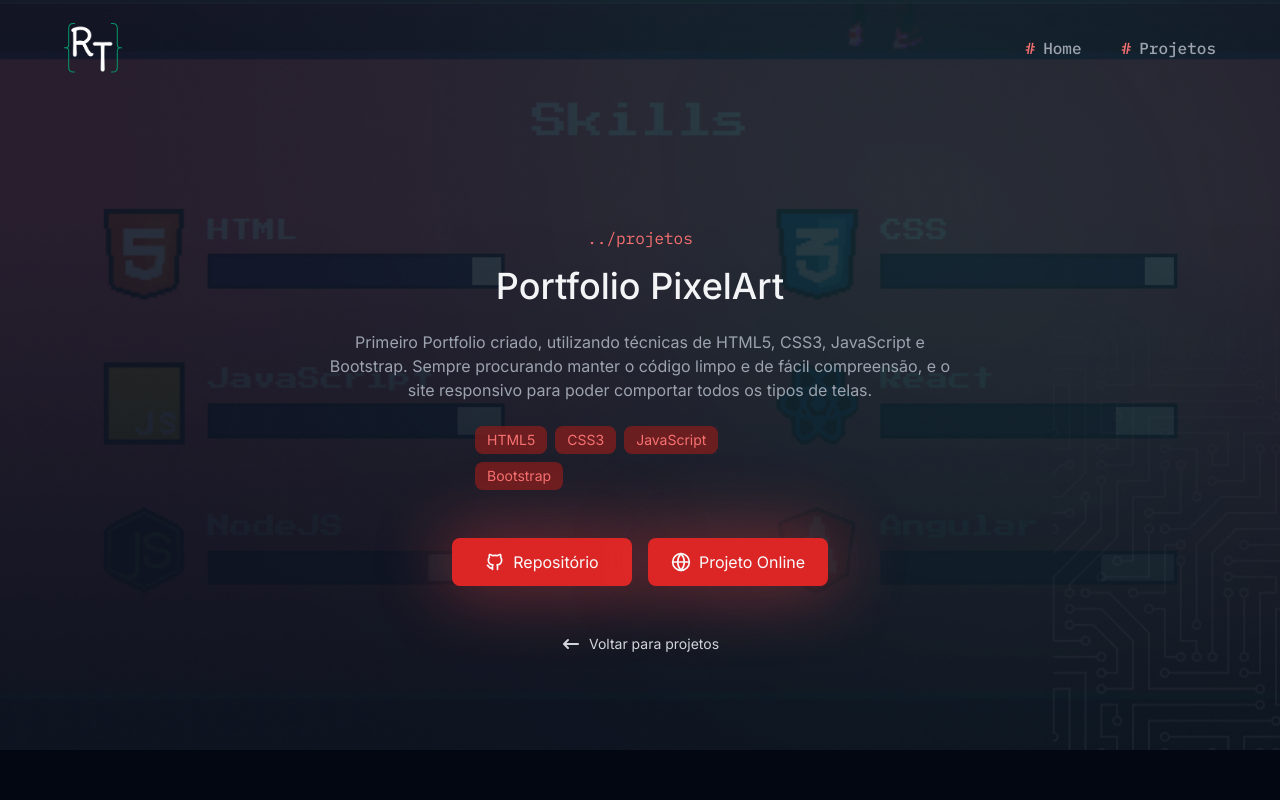
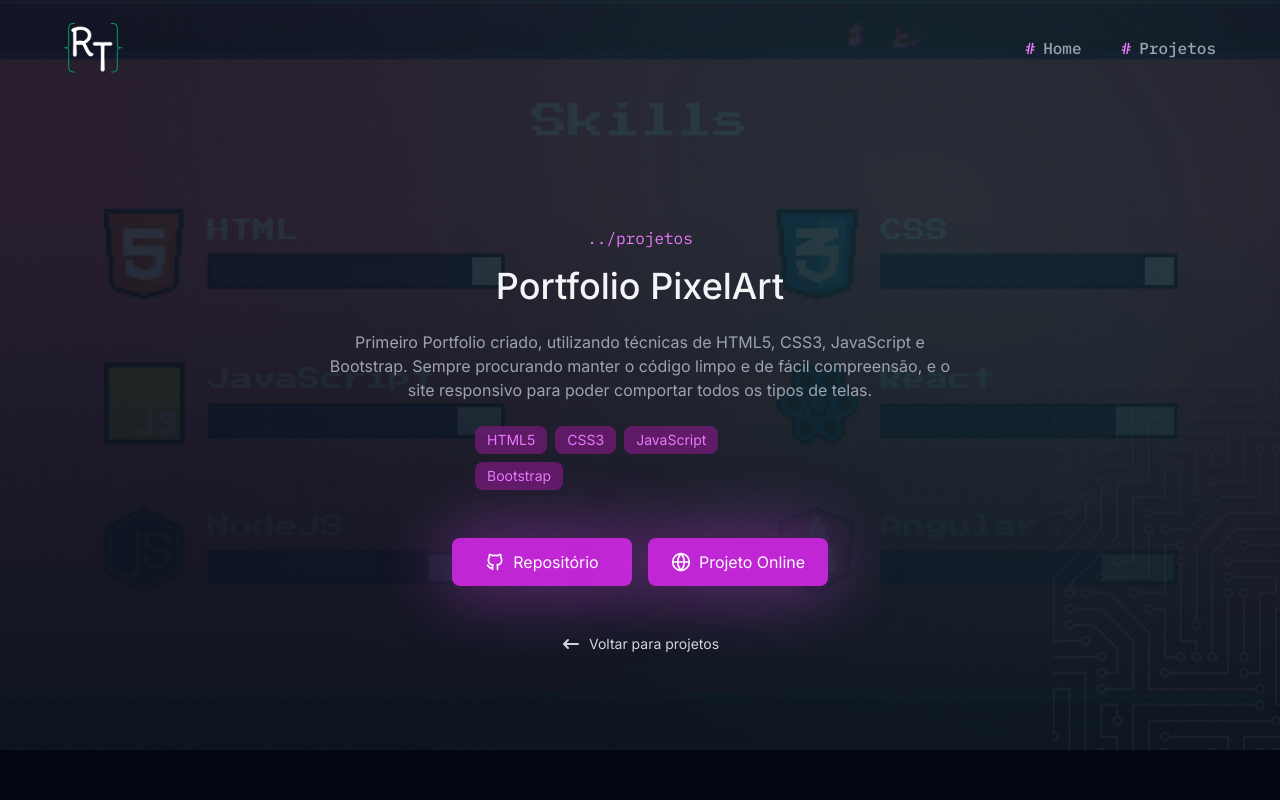
Before and after one commit to Renato-Torres-Dev/projectzero0, a Next.js app: page /projects/mouraar in a window 1280 px wide. Shown: the top 800 px of the page. Built offline with nearby package versions, Linux system fonts and the light colour scheme.

Commit message:
atualizando

```diff
--- a/app/components/button/index.tsx
+++ b/app/components/button/index.tsx
@@ -7,7 +7,7 @@ export const Button = ({ children, className, ...props}: ButtonProps) => {
 	return (
 		<button
 			className={cn(
-				"bg-red-600 py-3 px-4 rounded-lg text-gray-50 flex items-center justify-center gap-2 hover:bg-red-500 transition-all disabled:opacity-50",
+				"bg-fuchsia-600 py-3 px-4 rounded-lg text-gray-50 flex items-center justify-center gap-2 hover:bg-fuchsia-500 transition-all disabled:opacity-50",
 				className
 			)}
 			{...props}
--- a/app/components/contact-form/index.tsx
+++ b/app/components/contact-form/index.tsx
@@ -39,20 +39,20 @@ export const ContactForm = () => {
         >
           <input
             placeholder="Nome"
-            className="w-full h-14 bg-gray-800 rounded-lg placeholder:text-gray-400 text-gray-50 p-4 focus:outline-none focus:ring-2 ring-red-600"
+            className="w-full h-14 bg-gray-800 rounded-lg placeholder:text-gray-400 text-gray-50 p-4 focus:outline-none focus:ring-2 ring-fuchsia-600"
             {...register("name")}
           >
           </input>
           <input
             placeholder="E-mail"
             type="email"
-            className="w-full h-14 bg-gray-800 rounded-lg placeholder:text-gray-400 text-gray-50 p-4 focus:outline-none focus:ring-2 ring-red-600"
+            className="w-full h-14 bg-gray-800 rounded-lg placeholder:text-gray-400 text-gray-50 p-4 focus:outline-none focus:ring-2 ring-fuchsia-600"
             {...register("email")}
           >
           </input>
           <textarea
             placeholder="Mensagem"
-            className="resize-none w-full h-[138px] bg-gray-800 rounded-lg placeholder:text-gray-400 text-gray-50 p-4 focus:outline-none focus:ring-2 ring-red-600"
+            className="resize-none w-full h-[138px] bg-gray-800 rounded-lg placeholder:text-gray-400 text-gray-50 p-4 focus:outline-none focus:ring-2 ring-fuchsia-600"
             maxLength={500}
             {...register("message")}
           >
--- a/app/components/header/nav-item.tsx
+++ b/app/components/header/nav-item.tsx
@@ -16,7 +16,7 @@ export const NavItem = ({ label, href}: NavItemProps) => {
       "text-gray-400 flex items-center gap-2 font-medium font-mono",
       isActive && "text-gray-50"
     )}>
-      <span className="text-red-400">#</span>
+      <span className="text-fuchsia-400">#</span>
       {label}
     </Link>
   )
--- a/app/components/links/index.tsx
+++ b/app/components/links/index.tsx
@@ -7,7 +7,7 @@ type LinkProps = ComponentProps<typeof NextLink>;
 export const Link = ({ className, children, ...props}: LinkProps) => {
   return (
     <NextLink className={cn(
-      "flex items-center gap-2 text-gray-300 text-sm hover:text-red-500 transition-colors",
+      "flex items-center gap-2 text-gray-300 text-sm hover:text-fuchsia-500 transition-colors",
       className
     )}{...props}>
       {children}
--- a/app/components/pages/home/hero-section/index.tsx
+++ b/app/components/pages/home/hero-section/index.tsx
@@ -48,7 +48,7 @@ export const HeroSection = () => {
     <section className="w-full lg:h-[755px] bg-hero-image bg-cover bg-center bg-no-repeat flex flex-col justify-end pb-10 sm:pb-32 py-32 lg:pb-[110px]">
       <div className="container flex items-start justify-between flex-col-reverse lg:flex-row">
         <div className="w-full lg:max-w-[530px]">
-          <p className="font-mono text-red-400">Olá, meu nome é</p>
+          <p className="font-mono text-fuchsia-400">Olá, meu nome é</p>
 
           <h2 className="text-4xl font-medium mt-2">Renato Torres</h2>
 
--- a/app/components/pages/home/work-experience/experience-item.tsx
+++ b/app/components/pages/home/work-experience/experience-item.tsx
@@ -39,7 +39,7 @@ export const ExperienceItem = ({ img_src, link, text_link, area, tempo, desc, te
           <a
             href={link}
             target="_blank"
-            className="text-gray-500 hover:text-red-500 transition-colors"
+            className="text-gray-500 hover:text-fuchsia-500 transition-colors"
           >
             {text_link}
           </a>
--- a/app/components/section-title/index.tsx
+++ b/app/components/section-title/index.tsx
@@ -13,7 +13,7 @@ export const SectionTitle = ({
 }: SectionTitleProps) => {
   return(
     <div className={cn("flex flex-col gap-4", className)}>
-      <span className="font-mono font-sm text-red-400">{`../${subtitle}`}</span>
+      <span className="font-mono font-sm text-fuchsia-400">{`../${subtitle}`}</span>
       <h3 className="text-3xl font-medium">{title}</h3>
     </div>
   )
--- a/app/components/tech-badge/index.tsx
+++ b/app/components/tech-badge/index.tsx
@@ -4,7 +4,7 @@ type TechBadgeProps = {
 
 export const TechBadge = ({ name }: TechBadgeProps) => {
     return (
-        <span className="text-red-400 bg-red-900/80 text-sm py-1 px-3 rounded-lg">
+        <span className="text-fuchsia-400 bg-fuchsia-900/80 text-sm py-1 px-3 rounded-lg">
             {name}
         </span>
     )
--- a/app/globals.css
+++ b/app/globals.css
@@ -22,6 +22,6 @@
 }
 
 *::-webkit-scrollbar-thumb {
-  background-color: #dc2626;
+  background-color: #c026d3;
   border-radius: 14px;
 }
--- a/tailwind.config.js
+++ b/tailwind.config.js
@@ -17,7 +17,7 @@ module.exports = {
         mono: ['var(--font-plex-mono)', 'monospace'],
       },
       boxShadow: {
-        button: '0px 0px 68px 7px rgba(239, 68, 68, 0.4)',
+        button: '0px 0px 68px 7px rgba(217, 70, 239, 0.4)',
       },
     },
   },
```
